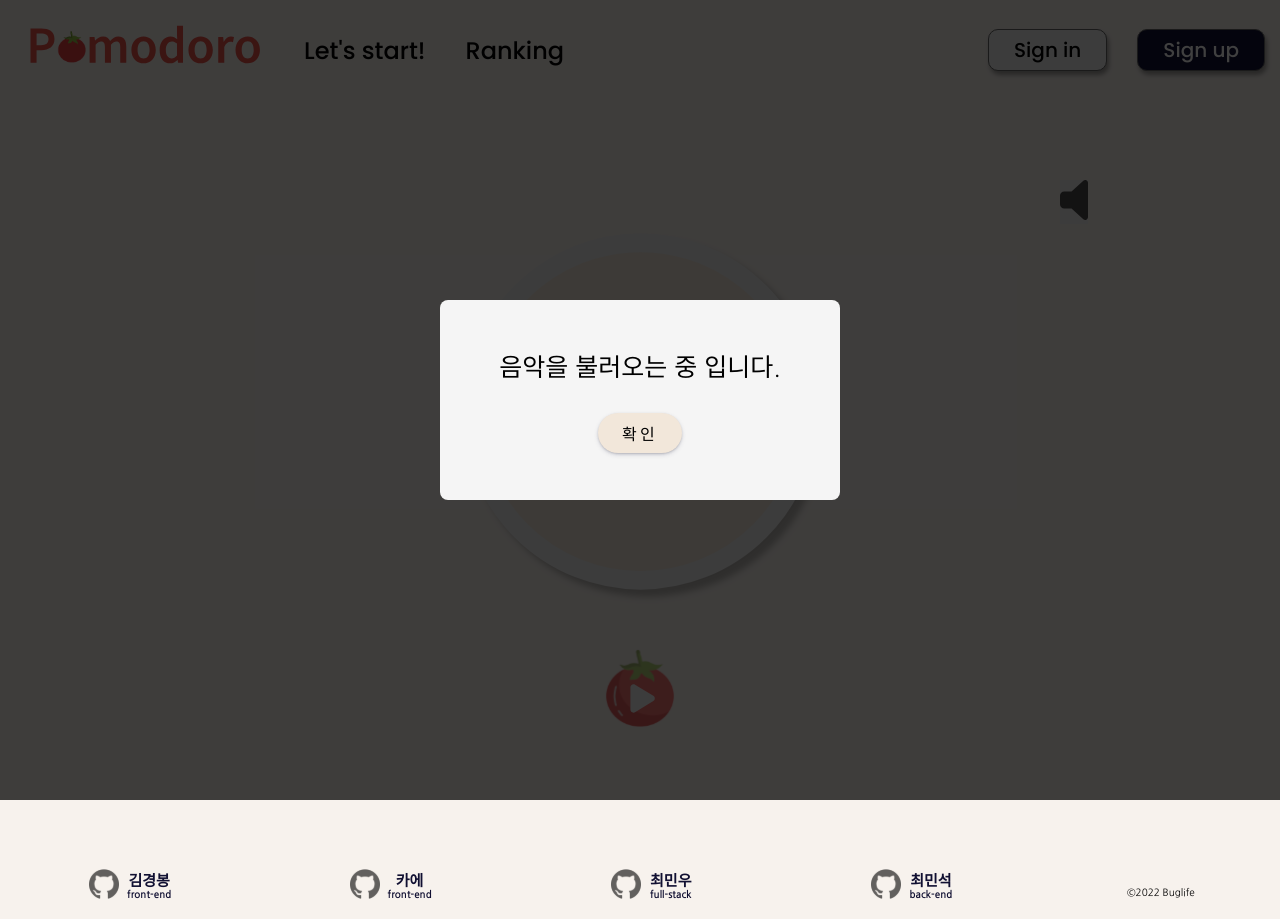
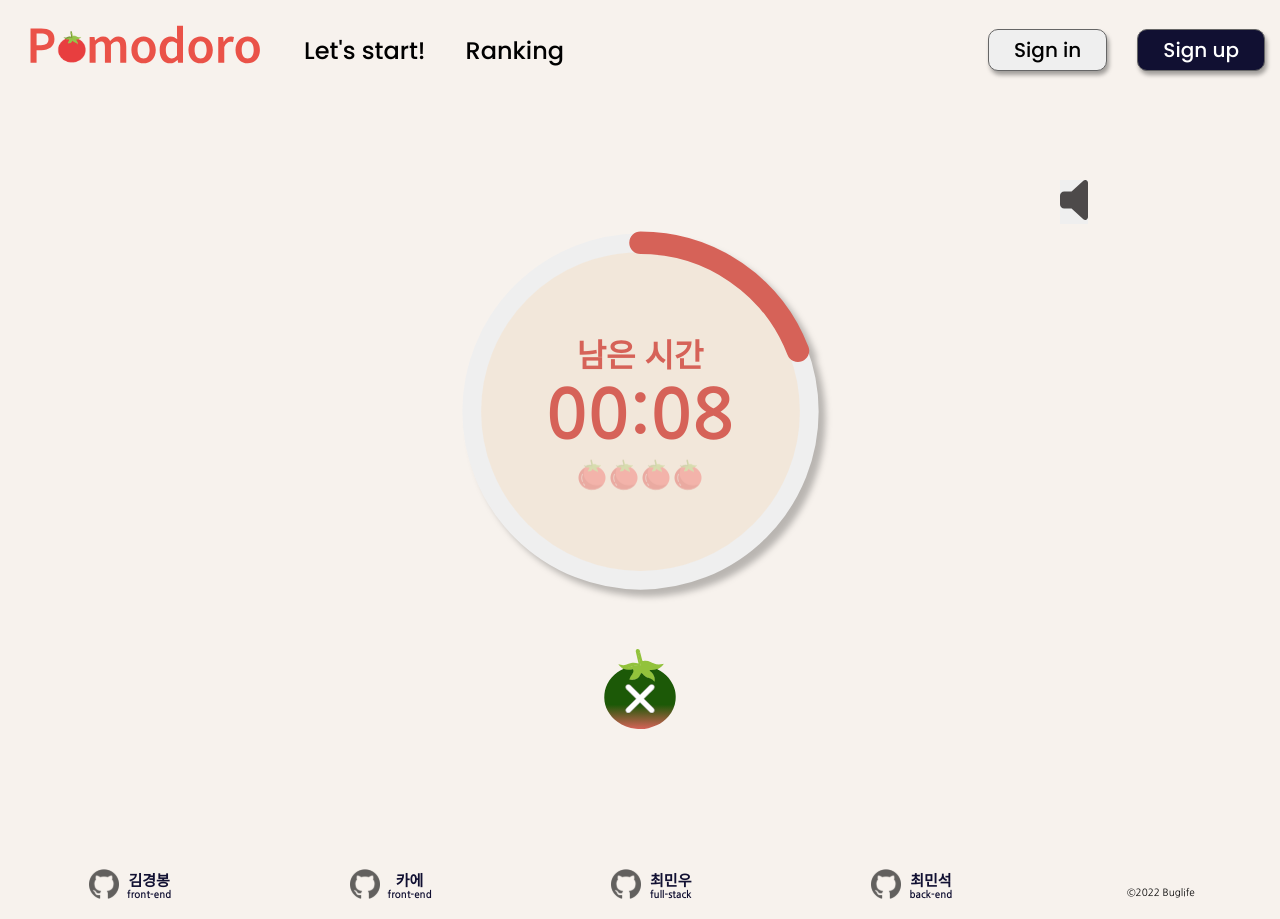
Before and after one commit to codestates/pomodoro, a React (Create React App) app in the folder client/: page /pomodoro in a window 1280 px wide. Both pictures are taken after a click on the button 640 px from the left and 691 px from the top of the page. Built offline with nearby package versions, Linux system fonts and the light colour scheme; no server answers; the HTML template or start-up script is replaced by a standard one.

Commit message:
:bug:bug: 모달창 아니오 버튼, 재생 조건 수정

```diff
--- a/client/src/components/desktop/TimerButton.jsx
+++ b/client/src/components/desktop/TimerButton.jsx
@@ -56,7 +56,7 @@ const TimerButton = ({
   exitPomodoro,
   isMobile,
 }) => {
-  const [isModal, setIsMotal] = useState(true);
+  const [isModal, setIsMotal] = useState(false);
 
   return (
     <ButtonWrapper>
@@ -66,7 +66,7 @@ const TimerButton = ({
         </button>
       </StartWrapper>
       <ExitWrapper exit={showExit} isMobile={isMobile}>
-        <button onClick={() => setIsMotal(false)}>
+        <button onClick={() => setIsMotal(true)}>
           <svg
             width="142"
             height="159"
@@ -110,12 +110,14 @@ const TimerButton = ({
           </svg>
         </button>
       </ExitWrapper>
-      {!isModal ? (
+      {isModal ? (
         <YesOrNoModal
           text="타이머를
           종료 하시겠습니까?"
           handleModal={setIsMotal}
-          setYes={exitPomodoro}
+          setYes={() => {
+            exitPomodoro();
+          }}
         />
       ) : null}
     </ButtonWrapper>
--- a/client/src/pages/desktop/PomodoroPage.jsx
+++ b/client/src/pages/desktop/PomodoroPage.jsx
@@ -164,7 +164,7 @@ const PomodoroPage = ({ isMobile }) => {
   };
 
   const startTimer = () => {
-    if (!player) {
+    if (!player && music.length !== 0) {
       setIsLoading(true);
       return;
     }
```
